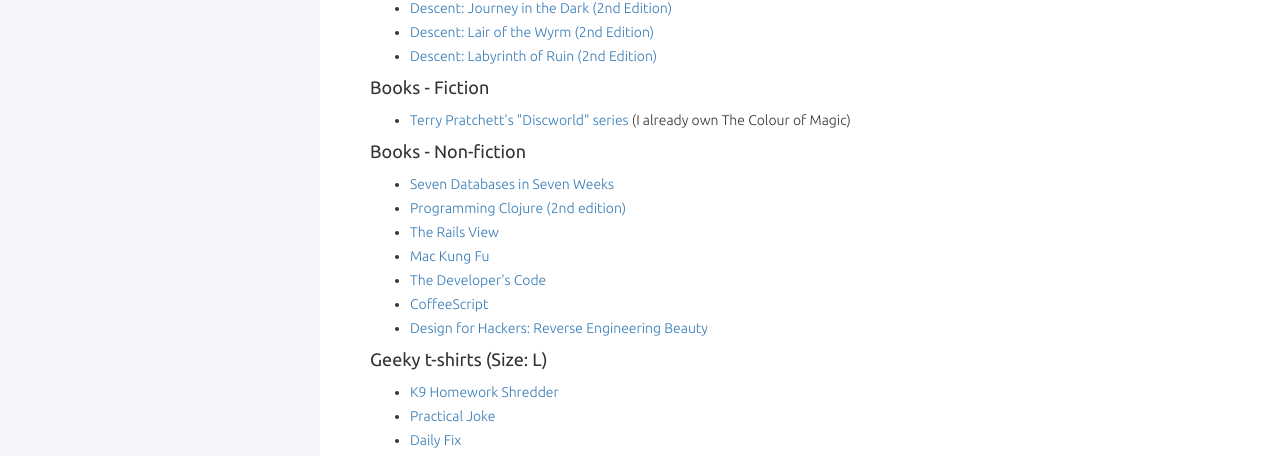
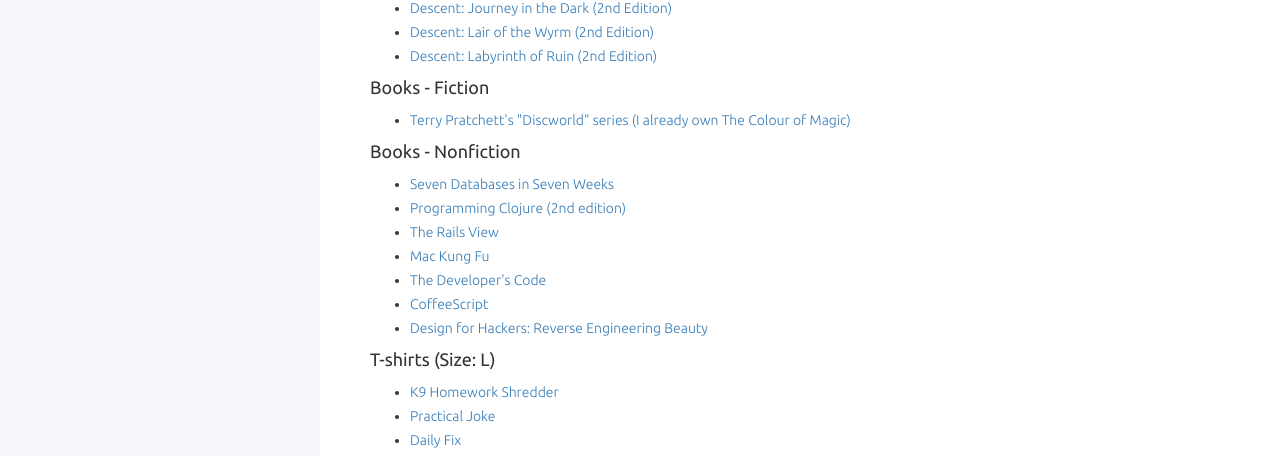
Before and after one commit to omegahm/omegahm.github.io, a Jekyll site: the page built from wishlist.html, in a window 1280 px wide and 1204 px high. Shown: the part 457-913 px from the top of the window. Built offline with Jekyll 4.4.1, drawn with Linux system fonts in a browser that asks for light colours; nearby versions of some CDN libraries; Markdown is read by kramdown in place of the engine named in the settings; some of the changed lines change nothing that is shown.

Commit message:
Updated wishlist

```diff
--- a/wishlist.html
+++ b/wishlist.html
@@ -1,6 +1,77 @@
 ---
 layout: default
 title: Wish-list
+
+categories:
+- title: Stuff for the house
+  wishes:
+  - title: Raadvad Kokkekniv
+    url: http://www.imerco.dk/koekkenudstyr/koekkenknive/kokkekniv/raadvad-kokkekniv?id=100064754
+  - title: Rosendahl Grand Cru plate (38x25cm)
+    url: http://www.imerco.dk/borddaekning/skaale-og-fade/ovnfast-fad/rosendahl-alm-ovnfast-fad?id=100156725
+  - title: Rosendahl Grand Cru plate holder (38x25cm)
+    url: http://www.imerco.dk/rosendahl-holder-til-fad?id=100157035
+  - title: Kettle
+    url: http://www.imerco.dk/el/koekkenmaskiner/elkedel?PageIndex=1
+  - title: Tablecloth
+- title: Boardgames
+  wishes:
+  - title: 'Zombie Dice 2: Double Feature'
+    url: http://www.amazon.co.uk/Zombie-Dice-2-Double-Feature/dp/B007JPS3YY
+  - title: Summoner Wars Master Set
+    url: http://www.amazon.co.uk/gp/product/B005E7A3OM
+  - title: 'Galaxy Trucker: The Big Expansion'
+    url: http://www.amazon.co.uk/Galaxy-Trucker-The-Big-Expansion/dp/B001Q8LL2Q
+  - title: 'Arkham Horror Board Game: A Call of Cthulhu'
+    url: http://www.amazon.co.uk/Arkham-Horror-Cthulhu-Boardgame-Gameboard/dp/1589942108
+  - title: Quarriors Dice Game
+    url: http://www.amazon.co.uk/WizKids-WZK-70234-Wizkids-Quarriors/dp/B004U5RD1A
+  - title: 'Quarriors: Rise of Demons Expansion'
+    url: http://www.amazon.co.uk/Quarriors-Rise-of-Demons-Expansion/dp/B005S8LPZ8
+  - title: 'Descent: Journey in the Dark (2nd Edition)'
+    url: http://www.amazon.co.uk/Descent-Journeys-Dark-2nd-Edition/dp/1616611898
+  - title: 'Descent: Lair of the Wyrm (2nd Edition)'
+    url: http://www.amazon.co.uk/Descent-Second-Edition-Lair-Wyrm/dp/1616614625
+  - title: 'Descent: Labyrinth of Ruin (2nd Edition)'
+    url: http://www.amazon.co.uk/Descent-Second-Edition-Labyrinth-Expansion/dp/1616615427
+- title: Books - Fiction
+  wishes:
+  - title: Terry Pratchett's "Discworld" series (I already own The Colour of Magic)
+    url: http://www.amazon.co.uk/s/?keywords=discworld
+- title: Books - Nonfiction
+  wishes:
+  - title: Seven Databases in Seven Weeks
+    url: http://pragprog.com/book/rwdata/seven-databases-in-seven-weeks
+  - title: Programming Clojure (2nd edition)
+    url: http://pragprog.com/book/shcloj2/programming-clojure
+  - title: The Rails View
+    url: http://pragprog.com/book/warv/the-rails-view
+  - title: Mac Kung Fu
+    url: http://pragprog.com/book/ktmack/mac-kung-fu
+  - title: The Developer's Code
+    url: http://pragprog.com/book/kcdc/the-developer-s-code
+  - title: CoffeeScript
+    url: http://pragprog.com/book/tbcoffee/coffeescript
+  - title: 'Design for Hackers: Reverse Engineering Beauty'
+    url: http://www.amazon.co.uk/Design-Hackers-Reverse-Engineering-Beauty/dp/1119998956
+- title: 'T-shirts (Size: L)'
+  wishes:
+  - title: K9 Homework Shredder
+    url: http://store.glennz.com/k9homeworkshredder.html
+  - title: Practical Joke
+    url: http://store.glennz.com/practicaljoke.html
+  - title: Daily Fix
+    url: http://store.glennz.com/dailyfix.html
+  - title: Puzzled Putter
+    url: http://store.glennz.com/puzzledputter.html
+  - title: Coffee Pong
+    url: http://store.glennz.com/coffeepong.html
+  - title: False Alarm
+    url: http://store.glennz.com/falsealarm.html
+- title: Misc
+  wishes:
+  - title: Ice Speed Chess Set
+    url: http://www.thinkgeek.com/product/e730/
 ---
 
 <div class="page-header">
@@ -10,57 +81,17 @@
   </h1>
 </div>
 
-<h4>Stuff for the house</h4>
-<ul>
-  <li><a href="http://www.imerco.dk/koekkenudstyr/koekkenknive/kokkekniv/raadvad-kokkekniv?id=100064754">Raadvad Kokkekniv</a></li>
-  <li><a href="http://www.imerco.dk/borddaekning/skaale-og-fade/ovnfast-fad/rosendahl-alm-ovnfast-fad?id=100156725">Rosendahl Grand Cru plate (38x25cm)</a></li>
-  <li><a href="http://www.imerco.dk/rosendahl-holder-til-fad?id=100157035">Rosendahl Grand Cru plate holder (38x25cm)</a></li>
-  <li><a href="http://www.imerco.dk/el/koekkenmaskiner/elkedel?PageIndex=1">Kettle</a></li>
-  <li>Tablecloth</li>
-</ul>
-
-<h4>Boardgames</h4>
-<ul>
-  <li><a href="http://www.amazon.co.uk/Zombie-Dice-2-Double-Feature/dp/B007JPS3YY">Zombie Dice 2: Double Feature</a></li>
-  <li><a href="http://www.amazon.co.uk/gp/product/B005E7A3OM">Summoner Wars Master Set</a></li>
-  <li><a href="http://www.amazon.co.uk/Galaxy-Trucker-The-Big-Expansion/dp/B001Q8LL2Q">Galaxy Trucker: The Big Expansion</a></li>
-  <li><a href="http://www.amazon.co.uk/Arkham-Horror-Cthulhu-Boardgame-Gameboard/dp/1589942108">Arkham Horror Board Game: A Call of Cthulhu</a></li>
-  <li><a href="http://www.amazon.co.uk/WizKids-WZK-70234-Wizkids-Quarriors/dp/B004U5RD1A">Quarriors Dice Game</a></li>
-  <li><a href="http://www.amazon.co.uk/Quarriors-Rise-of-Demons-Expansion/dp/B005S8LPZ8">Quarriors: Rise of Demons Expansion</a></li>
-  <li><a href="http://www.amazon.co.uk/Descent-Journeys-Dark-2nd-Edition/dp/1616611898">Descent: Journey in the Dark (2nd Edition)</a></li>
-  <li><a href="http://www.amazon.co.uk/Descent-Second-Edition-Lair-Wyrm/dp/1616614625">Descent: Lair of the Wyrm (2nd Edition)</a></li>
-  <li><a href="http://www.amazon.co.uk/Descent-Second-Edition-Labyrinth-Expansion/dp/1616615427">Descent: Labyrinth of Ruin (2nd Edition)</a></li>
-</ul>
-
-<h4>Books - Fiction</h4>
-<ul>
-  <li>
-    <a href="http://www.amazon.co.uk/s/?keywords=discworld">Terry Pratchett's "Discworld" series</a> (I already own The Colour of Magic)
-  </li>
-</ul>
-
-<h4>Books - Non-fiction</h4>
-<ul>
-  <li><a href="http://pragprog.com/book/rwdata/seven-databases-in-seven-weeks">Seven Databases in Seven Weeks</a></li>
-  <li><a href="http://pragprog.com/book/shcloj2/programming-clojure">Programming Clojure (2nd edition)</a></li>
-  <li><a href="http://pragprog.com/book/warv/the-rails-view">The Rails View</a></li>
-  <li><a href="http://pragprog.com/book/ktmack/mac-kung-fu">Mac Kung Fu</a></li>
-  <li><a href="http://pragprog.com/book/kcdc/the-developer-s-code">The Developer's Code</a></li>
-  <li><a href="http://pragprog.com/book/tbcoffee/coffeescript">CoffeeScript</a></li>
-  <li><a href="http://www.amazon.co.uk/Design-Hackers-Reverse-Engineering-Beauty/dp/1119998956">Design for Hackers: Reverse Engineering Beauty</a></li>
-</ul>
-
-<h4>Geeky t-shirts (Size: L)</h4>
-<ul>
-  <li><a href="http://store.glennz.com/k9homeworkshredder.html">K9 Homework Shredder</a></li>
-  <li><a href="http://store.glennz.com/practicaljoke.html">Practical Joke</a></li>
-  <li><a href="http://store.glennz.com/dailyfix.html">Daily Fix</a></li>
-  <li><a href="http://store.glennz.com/puzzledputter.html">Puzzled Putter</a></li>
-  <li><a href="http://store.glennz.com/coffeepong.html">Coffee Pong</a></li>
-  <li><a href="http://store.glennz.com/falsealarm.html">False Alarm</a></li>
-</ul>
-
-<h4>Misc</h4>
-<ul>
-  <li><a href="http://www.thinkgeek.com/product/e730/">Ice Speed Chess Set</a></li>
-</ul>
+{% for category in page.categories %}
+  <h4>{{ category.title }}</h4>
+  <ul>
+    {% for wish in category.wishes %}
+      <li>
+        {% if wish.url %}
+          <a href="{{ wish.url }}">{{ wish.title }}</a>
+        {% else %}
+          {{ wish.title }}
+        {% endif %}
+      </li>
+    {% endfor %}
+  </ul>
+{% endfor %}
```
